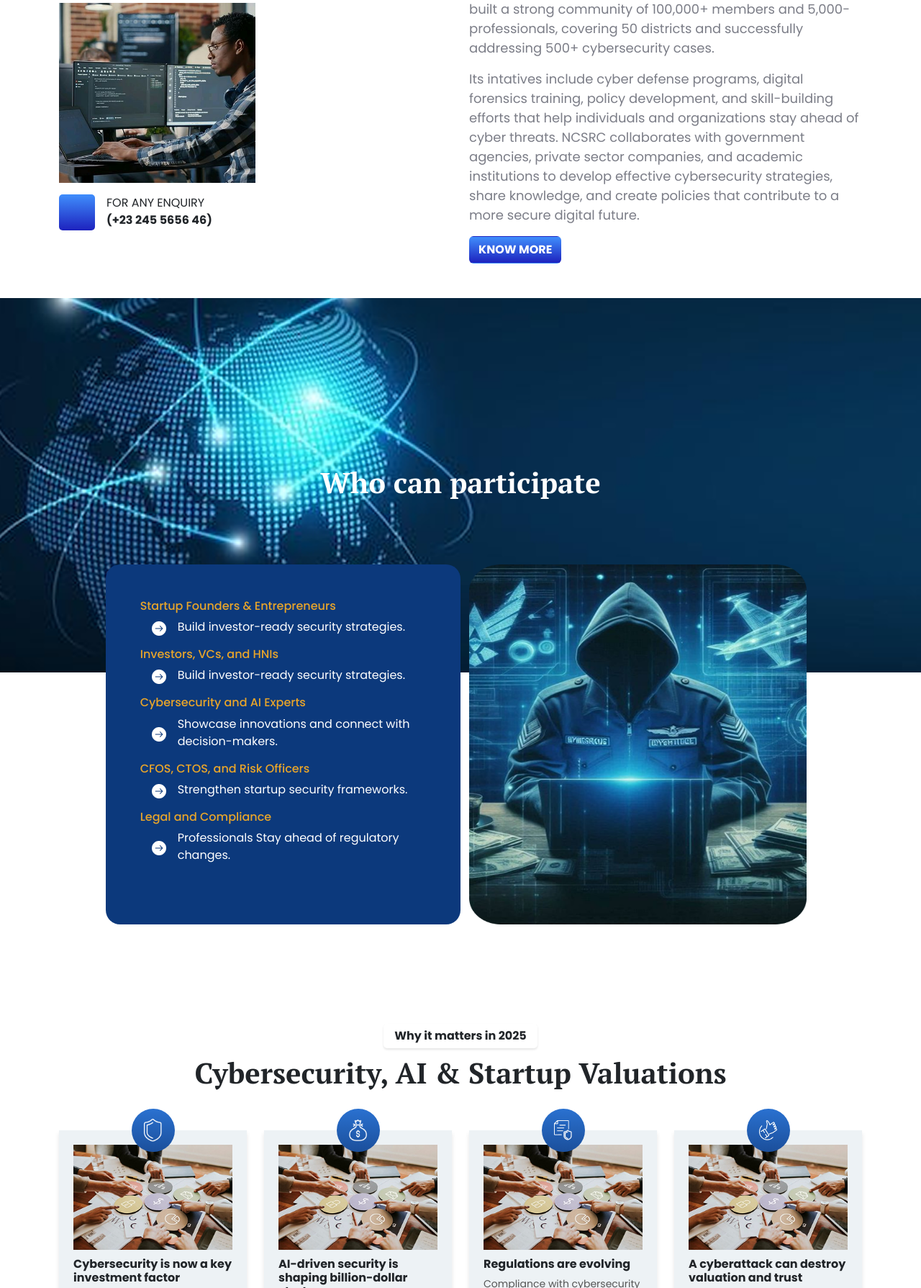
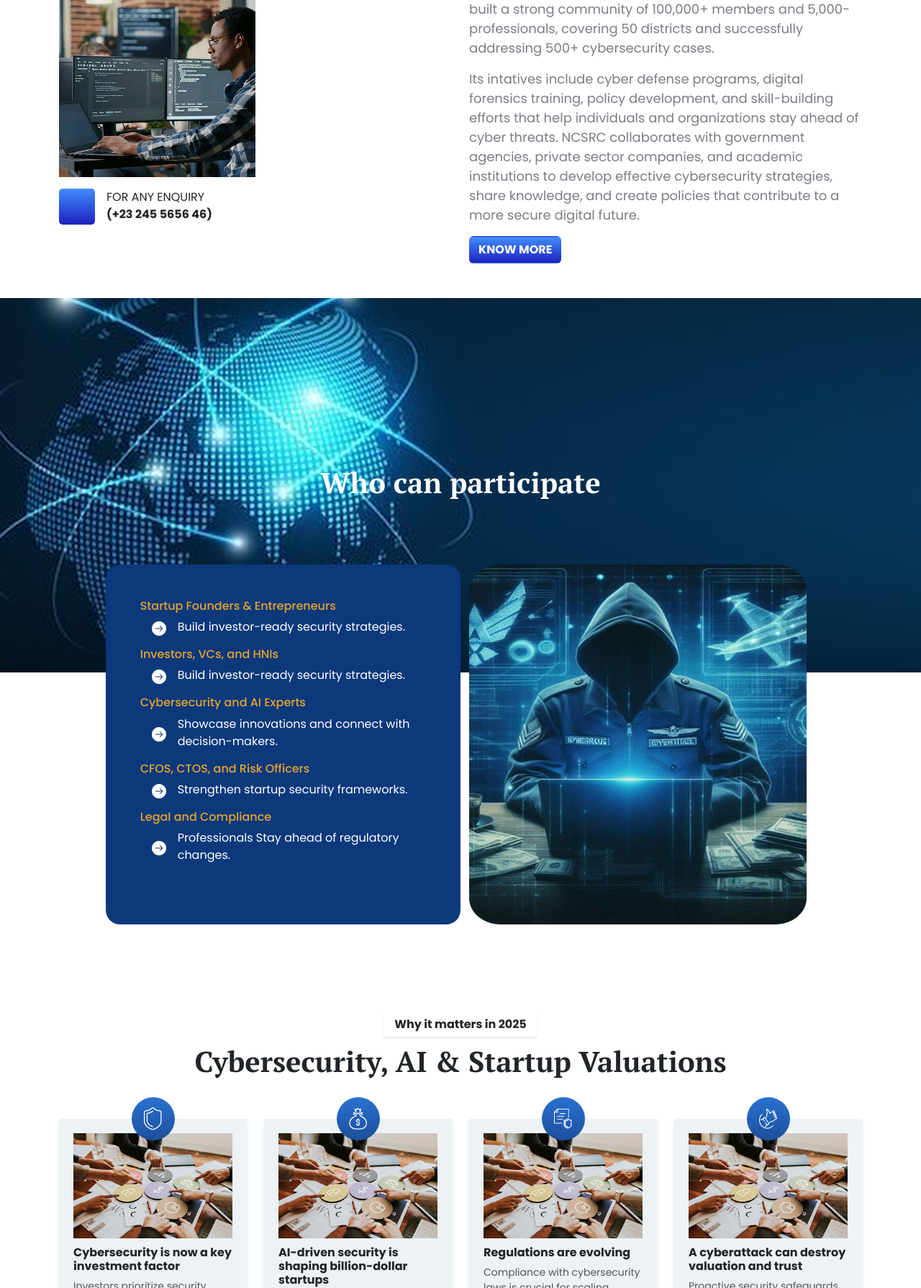
Before and after one commit to GoldenRoyceDesign/ncsrc, a plain HTML site: page index.html in a window 1280 px wide. Shown: the part 1011-2800 px from the top of the page at 72% size. Drawn offline with nearby package versions, Linux system fonts and the light colour scheme.

Commit message:
first commit

```diff
--- a/cyber.css
+++ b/cyber.css
@@ -257,6 +257,10 @@ h1,h2,h3{
         padding: 10px !important;
     }
 
+    .timeline > div h1{
+        text-align: center;
+    }
+
     footer > div{
         flex-direction: column;
     }
--- a/index.html
+++ b/index.html
@@ -57,7 +57,7 @@
 
     <section id="about" class="container text-center py-5">
         <div class="row">
-            <div class="col-md-6 d-flex flex-column justify-content-center align-items-start gap-3 right-con">
+            <div class="col-md-6 d-flex flex-column justify-content-center align-items-start gap-3 right-con mb-3">
                 <h1 class="fw-bold">National Cyber security <br>
                     Research Council <span style="color: #0E497E;">(NCSRC)</span></h1>
                 <img src='./assets/ncsrc.png' alt="ncsrc-image" class="img-fluid w-50" />
@@ -129,7 +129,7 @@
         </div>
     </section>
 
-    <section class="mt-5">
+    <section class="mt-4 p-2">
         <!-- Section Title -->
         <section id="why">
             <div class="section-title">Why it matters in 2025</div>
```
